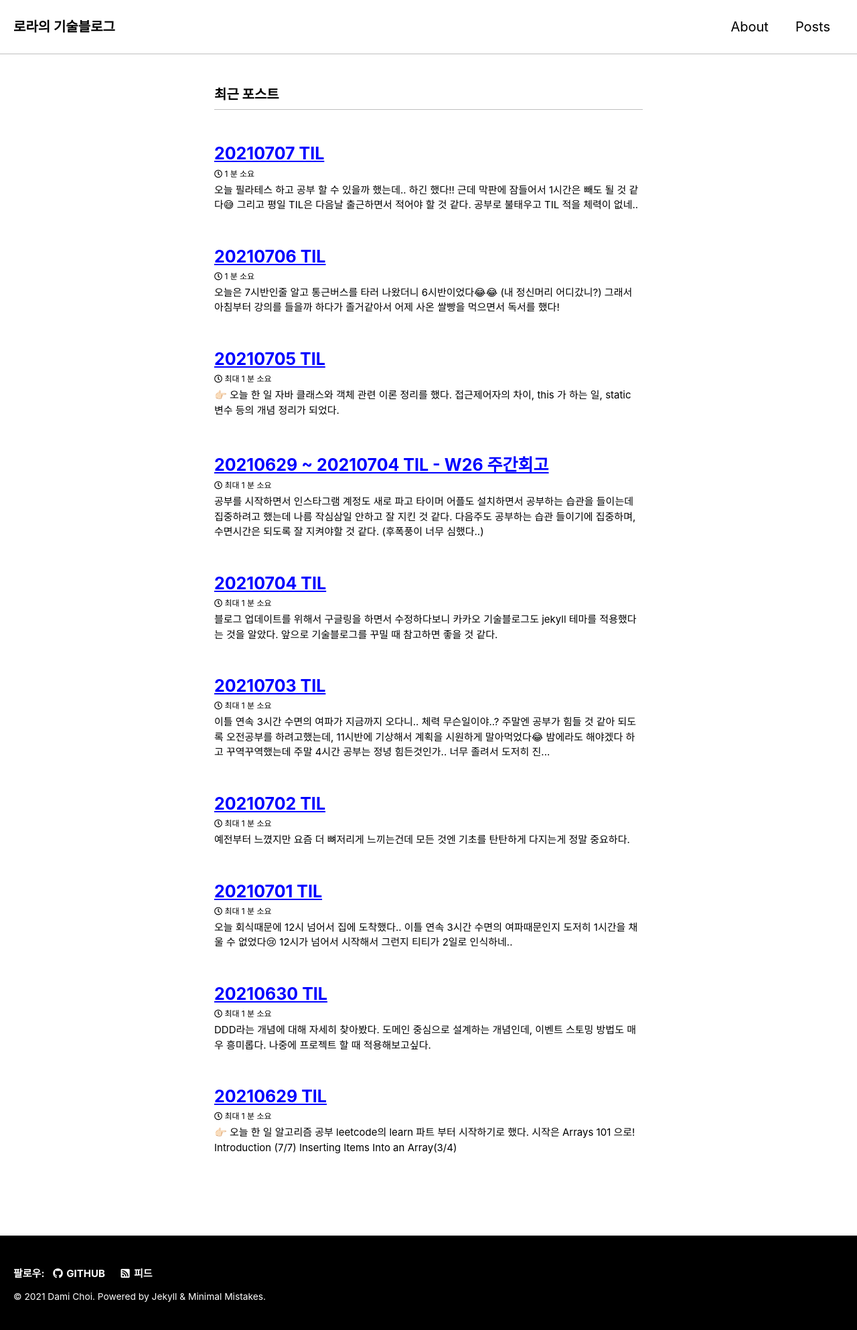
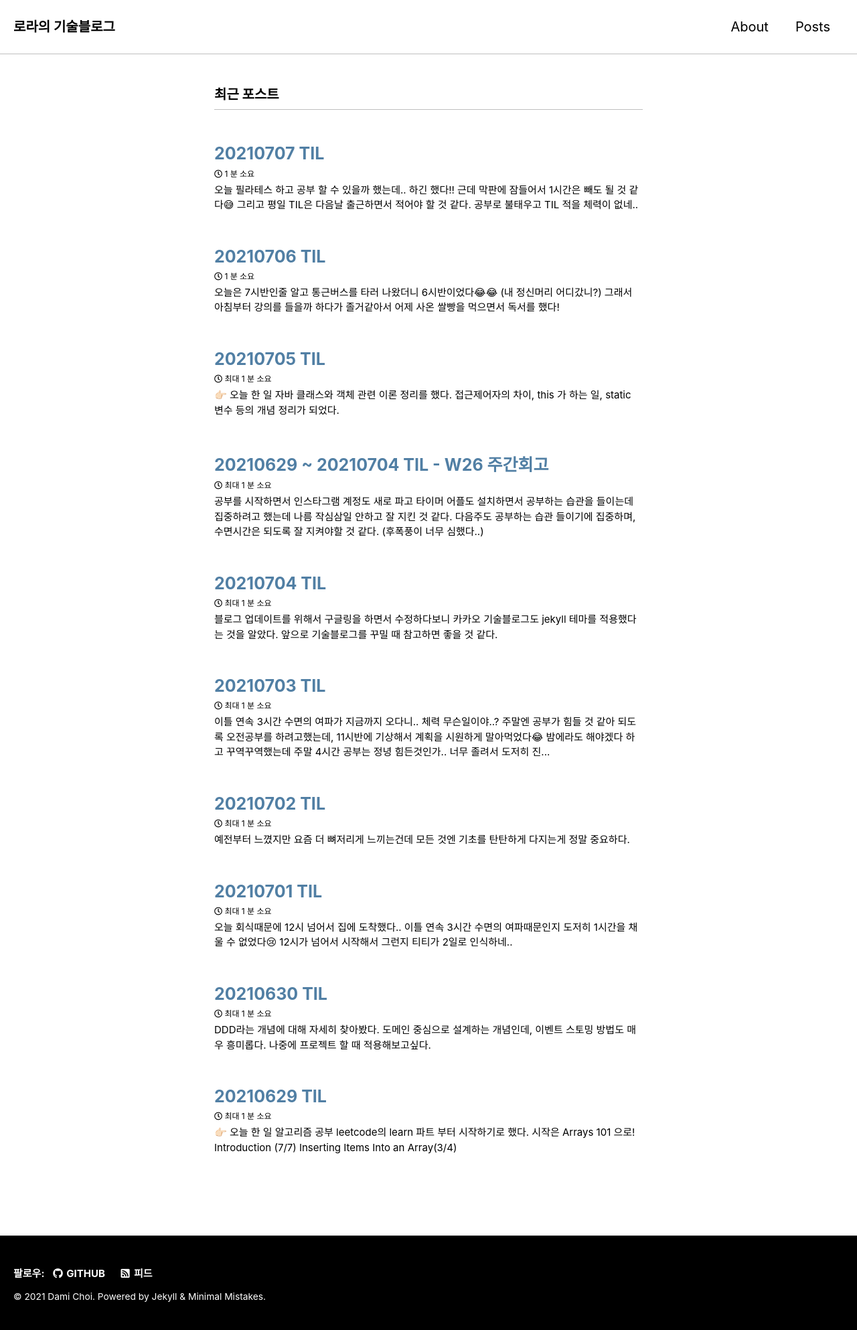
Before and after one commit to DAMICHOI/DAMICHOI.github.io, a Jekyll site: the page built from index.markdown, in a window 1280 px wide. Shown: the whole page at 67% size. Built offline with Jekyll 4.4.1, drawn with Linux system fonts in a browser that asks for light colours; cached includes are drawn as plain includes; some web fonts are replaced; the list of posts is cut into pages by our own code.

Commit message:
chore : 폰트 추가
폰트 **리디바탕**체 추가

```diff
--- a/_sass/minimal-mistakes/_archive.scss
+++ b/_sass/minimal-mistakes/_archive.scss
@@ -28,6 +28,8 @@
 
   a[rel="permalink"] {
     position: static;
+    text-decoration: none;
+    color: #517fa4;
   }
 }
 
--- a/_sass/minimal-mistakes/_variables.scss
+++ b/_sass/minimal-mistakes/_variables.scss
@@ -14,7 +14,7 @@ $indent-var: 1.3em !default;
 
 /* system typefaces */
 $serif: Georgia, Times, serif !default;
-$sans-serif: -apple-system, BlinkMacSystemFont, "Roboto", "Segoe UI",
+$sans-serif: "RIDIBatang", -apple-system, BlinkMacSystemFont, "Roboto", "Segoe UI",
   "Helvetica Neue", "Lucida Grande", Arial, sans-serif !default;
 $monospace: Monaco, Consolas, "Lucida Console", monospace !default;
 
--- a/assets/css/main.scss
+++ b/assets/css/main.scss
@@ -6,3 +6,10 @@
 
 @import "minimal-mistakes/skins/{{ site.minimal_mistakes_skin | default: 'default' }}"; // skin
 @import "minimal-mistakes"; // main partials
+
+@font-face {
+    font-family: 'RIDIBatang';
+    src: url('https://cdn.jsdelivr.net/gh/projectnoonnu/noonfonts_twelve@1.0/RIDIBatang.woff') format('woff');
+    font-weight: normal;
+    font-style: normal;
+}
```
Also changed, not shown: 1 other file.
